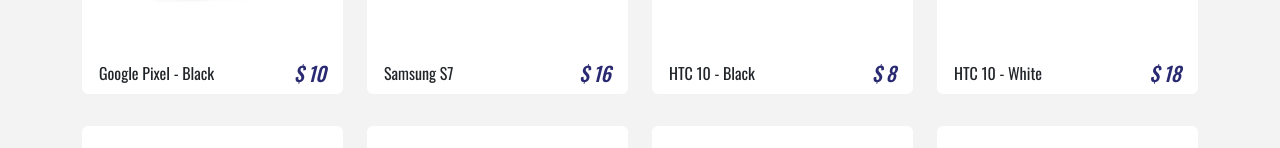
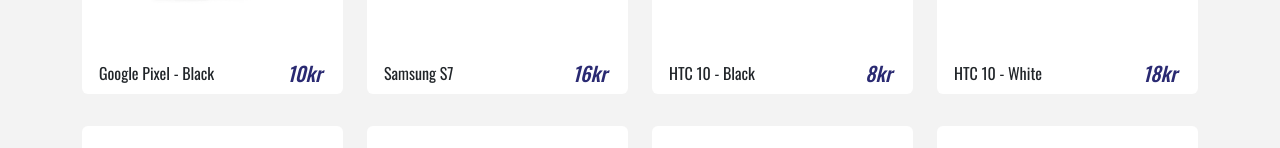
Before and after one commit to Noob0639/sear-dekal, a React (Create React App) app: page / in a window 1280 px wide. Shown: the part 529-677 px from the top of the page. Built offline with nearby package versions, Linux system fonts and the light colour scheme.

Commit message:
Update price display to include currency 'kr'

```diff
--- a/src/components/Product.js
+++ b/src/components/Product.js
@@ -41,8 +41,8 @@
           <div className="card-footer d-flex justify-content-between">
             <p className="align-self-center mb-0">{title}</p>
             <h5 className="text-blue fst-italic mb-0">
-              <span className="me-1">$</span>
               {price}
+              <span className="me-1">kr</span>
             </h5>
           </div>
         </div>
```
